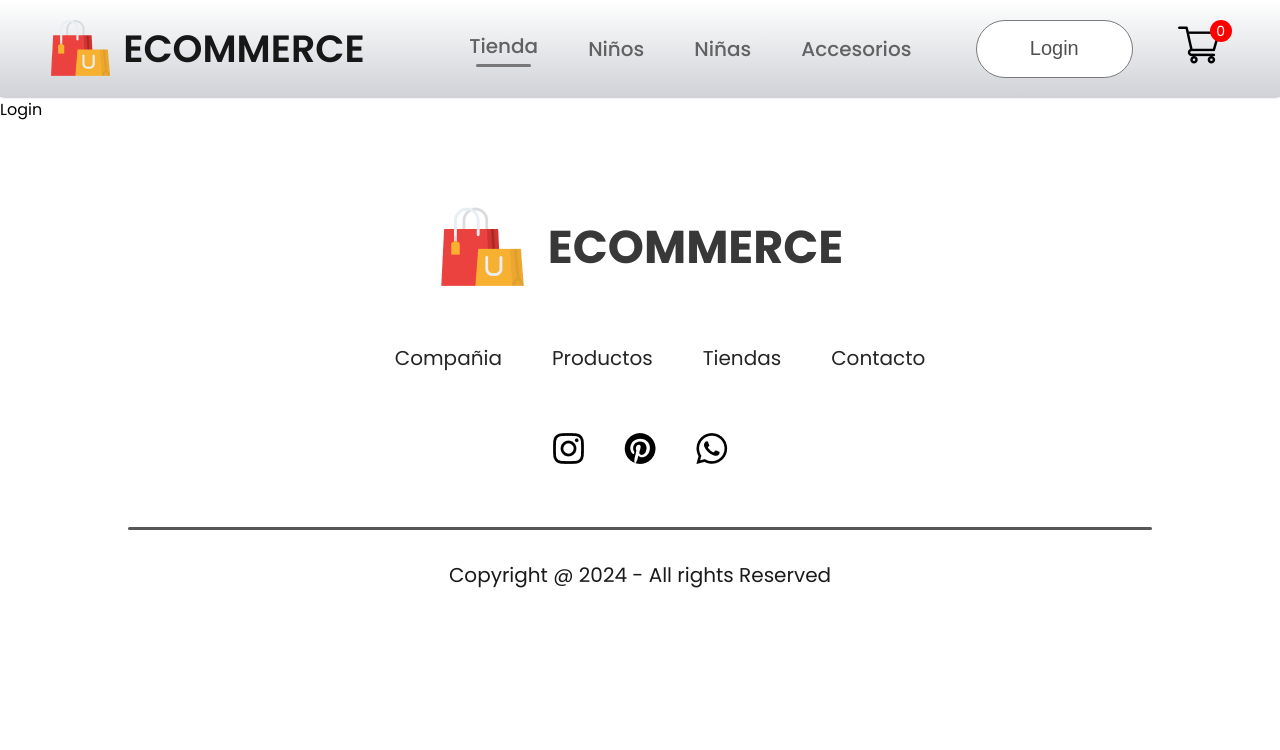
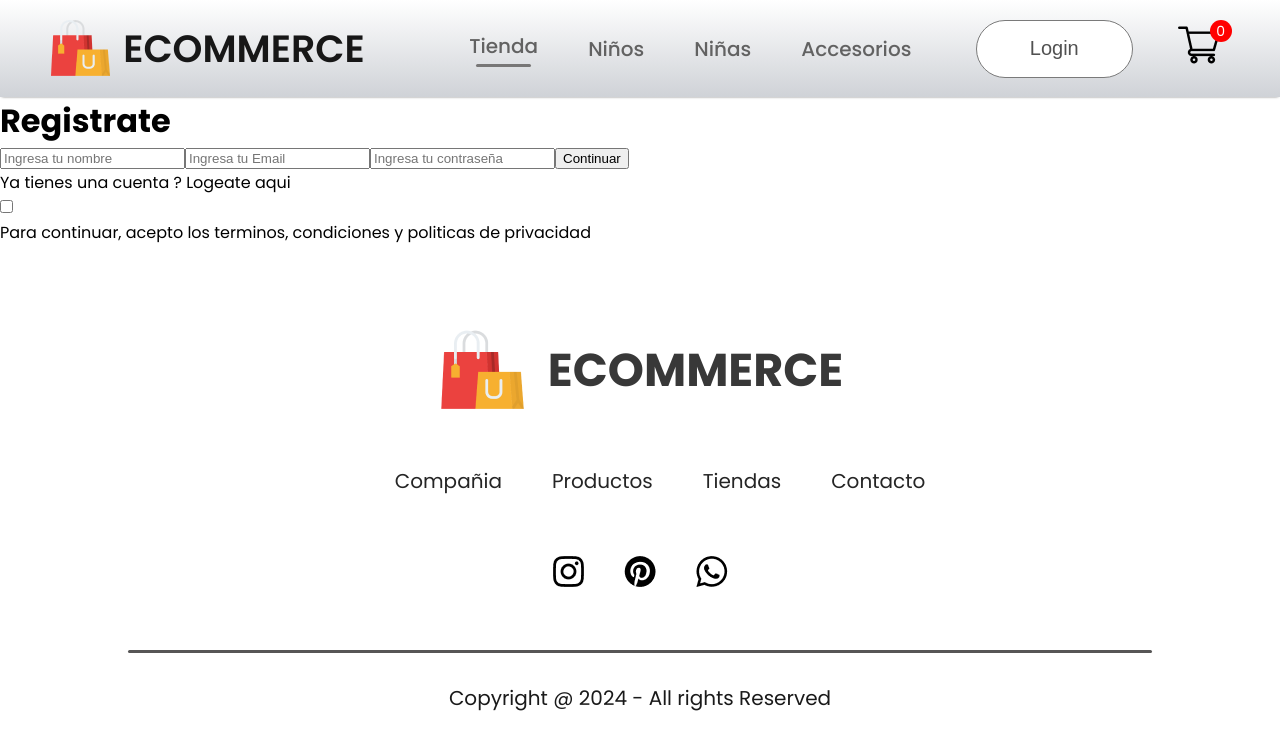
Before and after one commit to khennier/ecommerce, a React (Create React App) app in the folder frontend/: page /login in a window 1280 px wide. Shown: the top 750 px of the page. Built offline with nearby package versions, Linux system fonts and the light colour scheme.

Commit message:
actualizando pagian de login

```diff
--- a/frontend/src/pages/LoginPage.jsx
+++ b/frontend/src/pages/LoginPage.jsx
@@ -2,6 +2,25 @@ import React from 'react'
 
 export const LoginPage = () => {
   return (
-    <div>Login</div>
+    <div className='loginpage'>
+      <div className="loginpage-container">
+        <h1>Registrate</h1>
+        <div className="loginpage-fields">
+          <input type="text" placeholder='Ingresa tu nombre' name="" id="" />
+          <input type="Email" placeholder='Ingresa tu Email' />
+          <input type="password" placeholder='Ingresa tu contraseña' />
+          <button>Continuar</button>
+
+          <p className="loginpage-login">
+            Ya tienes una cuenta ? <span>Logeate aqui</span>
+          </p>
+          <div className="loginpage-agree">
+            <input type="checkbox" name="" id="" />
+            <p>Para continuar, acepto los terminos, condiciones y politicas de privacidad</p>
+          </div>
+
+        </div>
+      </div>
+    </div>
   )
 }
```
